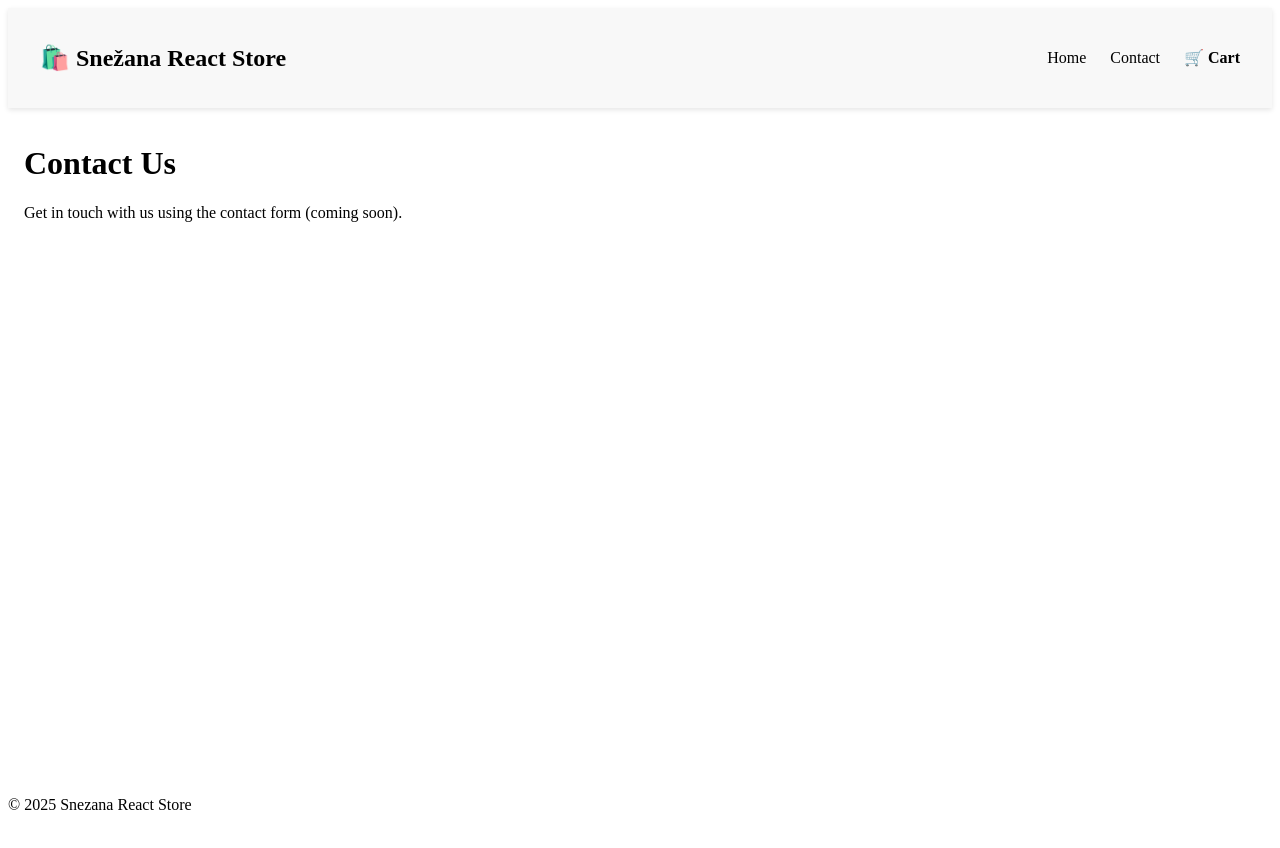
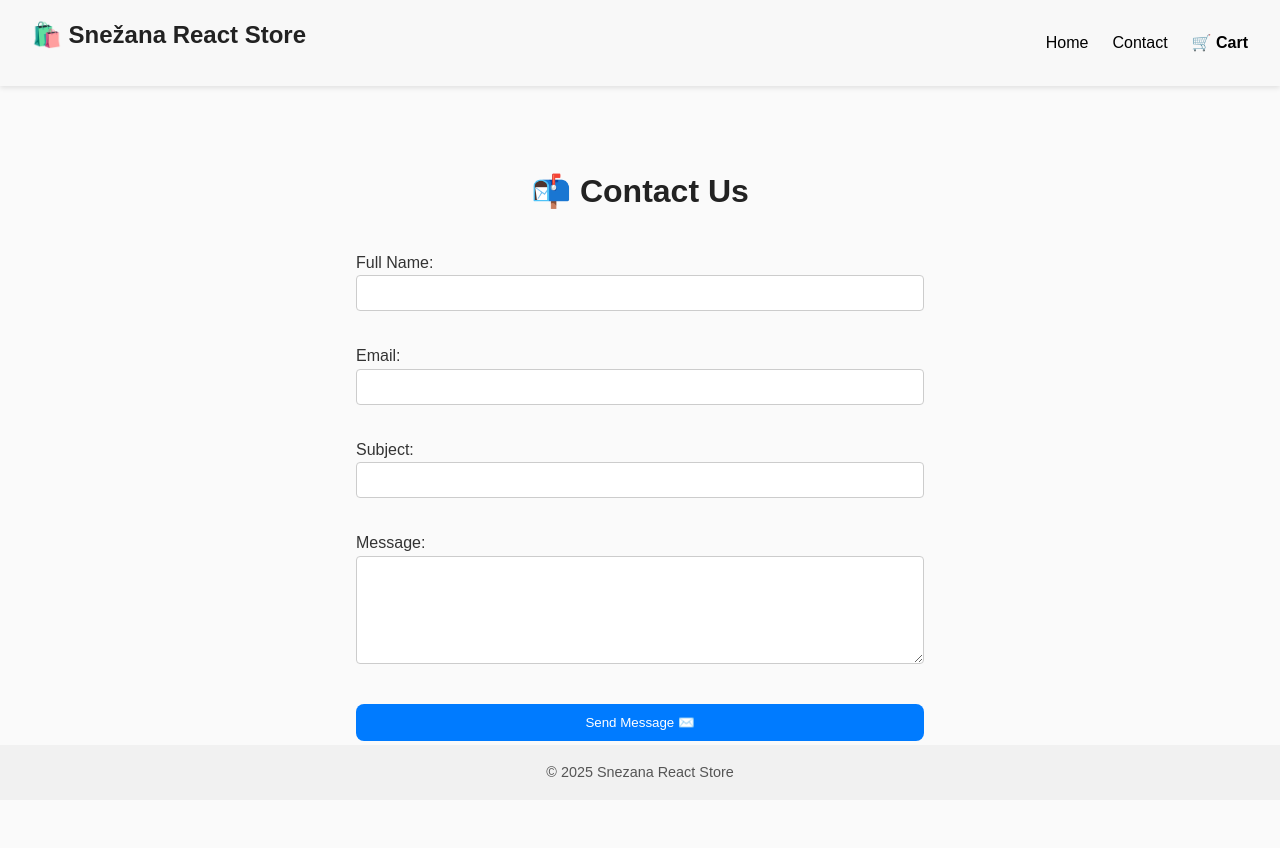
Before and after one commit to NoroffFEU/jsfw-2025-v1-snezana-jsframeworks, a React (Create React App) app: page /contact in a window 1280 px wide. Shown: the top 848 px of the page. Built offline with nearby package versions, Linux system fonts and the light colour scheme.

Commit message:
Add Contact page with form validation and global styling for consistent layout

```diff
--- a/src/index.js
+++ b/src/index.js
@@ -2,6 +2,7 @@ import React from "react";
 import ReactDOM from "react-dom/client";
 import { BrowserRouter } from "react-router-dom";
 import App from "./App";
+import "./styles/global.css";
 
 const container = document.getElementById("root");
 
--- a/src/pages/checkoutSuccess/index.jsx
+++ b/src/pages/checkoutSuccess/index.jsx
@@ -1,13 +1,44 @@
 import React from "react";
+import { Link } from "react-router-dom";
+import { useCartStore } from "../../store/cartStore";
 
-function CheckoutSuccess() {
+export default function CheckoutSuccess() {
+  const { clearCart } = useCartStore();
+
+  React.useEffect(() => {
+    // Clear the cart automatically after checkout
+    clearCart();
+  }, [clearCart]);
+
   return (
-    <div>
-      <h1>Checkout Success 🎉</h1>
-      <p>Your order was completed successfully!</p>
-      <a href="/">Return to Store</a>
+    <div style={{ textAlign: "center", marginTop: "5rem" }}>
+      <h1 style={{ color: "#28a745", marginBottom: "1rem" }}>🎉 Checkout Successful!</h1>
+      <p style={{ fontSize: "1.2rem", marginBottom: "2rem" }}>
+        Thank you for your purchase! Your order has been placed successfully.
+      </p>
+
+      <img
+        src="https://cdn-icons-png.flaticon.com/512/190/190411.png"
+        alt="Success"
+        width="120"
+        style={{ marginBottom: "2rem" }}
+      />
+
+      <div>
+        <Link
+          to="/"
+          style={{
+            textDecoration: "none",
+            backgroundColor: "#007bff",
+            color: "white",
+            padding: "0.7rem 1.5rem",
+            borderRadius: "8px",
+            fontSize: "1rem",
+          }}
+        >
+          Continue Shopping 🛍️
+        </Link>
+      </div>
     </div>
   );
 }
-
-export default CheckoutSuccess;
--- a/src/pages/contact/index.jsx
+++ b/src/pages/contact/index.jsx
@@ -1,12 +1,136 @@
 import React from "react";
+import { useForm } from "react-hook-form";
+import { yupResolver } from "@hookform/resolvers/yup";
+import * as yup from "yup";
 
-function Contact() {
+// ✅ Define validation schema with Yup
+const schema = yup.object({
+  fullName: yup
+    .string()
+    .required("Full name is required")
+    .min(3, "Must be at least 3 characters"),
+  email: yup
+    .string()
+    .email("Invalid email format")
+    .required("Email is required"),
+  subject: yup
+    .string()
+    .required("Subject is required")
+    .min(3, "Subject must be at least 3 characters"),
+  message: yup
+    .string()
+    .required("Message is required")
+    .min(10, "Message must be at least 10 characters"),
+});
+
+export default function Contact() {
+  const {
+    register,
+    handleSubmit,
+    formState: { errors, isSubmitSuccessful },
+    reset,
+  } = useForm({
+    resolver: yupResolver(schema),
+  });
+
+  const onSubmit = (data) => {
+    console.log("📩 Contact Form Submitted:", data);
+    alert("✅ Message sent successfully!");
+    reset();
+  };
+
   return (
-    <div>
-      <h1>Contact Us</h1>
-      <p>Get in touch with us using the contact form (coming soon).</p>
+    <div style={{ maxWidth: "600px", margin: "3rem auto", padding: "1rem" }}>
+      <h1 style={{ textAlign: "center", marginBottom: "2rem" }}>📬 Contact Us</h1>
+
+      {isSubmitSuccessful && (
+        <p
+          style={{
+            backgroundColor: "#d4edda",
+            color: "#155724",
+            padding: "1rem",
+            borderRadius: "8px",
+            textAlign: "center",
+          }}
+        >
+          ✅ Thank you! Your message has been sent.
+        </p>
+      )}
+
+      <form onSubmit={handleSubmit(onSubmit)}>
+        <div style={{ marginBottom: "1rem" }}>
+          <label>Full Name:</label>
+          <input
+            {...register("fullName")}
+            style={{
+              width: "100%",
+              padding: "0.5rem",
+              border: "1px solid #ccc",
+              borderRadius: "4px",
+            }}
+          />
+          <p style={{ color: "red" }}>{errors.fullName?.message}</p>
+        </div>
+
+        <div style={{ marginBottom: "1rem" }}>
+          <label>Email:</label>
+          <input
+            {...register("email")}
+            type="email"
+            style={{
+              width: "100%",
+              padding: "0.5rem",
+              border: "1px solid #ccc",
+              borderRadius: "4px",
+            }}
+          />
+          <p style={{ color: "red" }}>{errors.email?.message}</p>
+        </div>
+
+        <div style={{ marginBottom: "1rem" }}>
+          <label>Subject:</label>
+          <input
+            {...register("subject")}
+            style={{
+              width: "100%",
+              padding: "0.5rem",
+              border: "1px solid #ccc",
+              borderRadius: "4px",
+            }}
+          />
+          <p style={{ color: "red" }}>{errors.subject?.message}</p>
+        </div>
+
+        <div style={{ marginBottom: "1rem" }}>
+          <label>Message:</label>
+          <textarea
+            {...register("message")}
+            rows="5"
+            style={{
+              width: "100%",
+              padding: "0.5rem",
+              border: "1px solid #ccc",
+              borderRadius: "4px",
+            }}
+          />
+          <p style={{ color: "red" }}>{errors.message?.message}</p>
+        </div>
+
+        <button
+          type="submit"
+          style={{
+            backgroundColor: "#007bff",
+            color: "white",
+            padding: "0.7rem 1.5rem",
+            border: "none",
+            borderRadius: "8px",
+            cursor: "pointer",
+            width: "100%",
+          }}
+        >
+          Send Message ✉️
+        </button>
+      </form>
     </div>
   );
 }
-
-export default Contact;
--- /dev/null
+++ b/src/styles/global.css
@@ -0,0 +1,81 @@
+/* 🌐 Global Styling */
+
+/* Reset default margins and fonts */
+* {
+  box-sizing: border-box;
+  margin: 0;
+  padding: 0;
+  font-family: "Poppins", sans-serif;
+}
+
+/* Body base style */
+body {
+  background-color: #fafafa;
+  color: #333;
+  line-height: 1.6;
+  padding-bottom: 3rem;
+}
+
+/* General layout */
+.container {
+  width: 90%;
+  max-width: 1200px;
+  margin: auto;
+}
+
+/* Headings */
+h1,
+h2,
+h3 {
+  color: #222;
+  margin-bottom: 1rem;
+}
+
+/* Buttons */
+button,
+a.button {
+  background-color: #007bff;
+  color: white;
+  padding: 0.6rem 1.2rem;
+  border: none;
+  border-radius: 6px;
+  cursor: pointer;
+  text-decoration: none;
+  font-weight: 500;
+  transition: background-color 0.3s ease;
+}
+
+button:hover,
+a.button:hover {
+  background-color: #0056b3;
+}
+
+/* Inputs & Textareas */
+input,
+textarea {
+  border: 1px solid #ccc;
+  padding: 0.6rem;
+  border-radius: 5px;
+  width: 100%;
+  margin-bottom: 1rem;
+  font-size: 1rem;
+}
+
+input:focus,
+textarea:focus {
+  border-color: #007bff;
+  outline: none;
+}
+
+/* Footer */
+footer {
+  background-color: #f1f1f1;
+  padding: 1rem 0;
+  text-align: center;
+  font-size: 0.9rem;
+  color: #555;
+  position: fixed;
+  bottom: 0;
+  left: 0;
+  width: 100%;
+}
```
